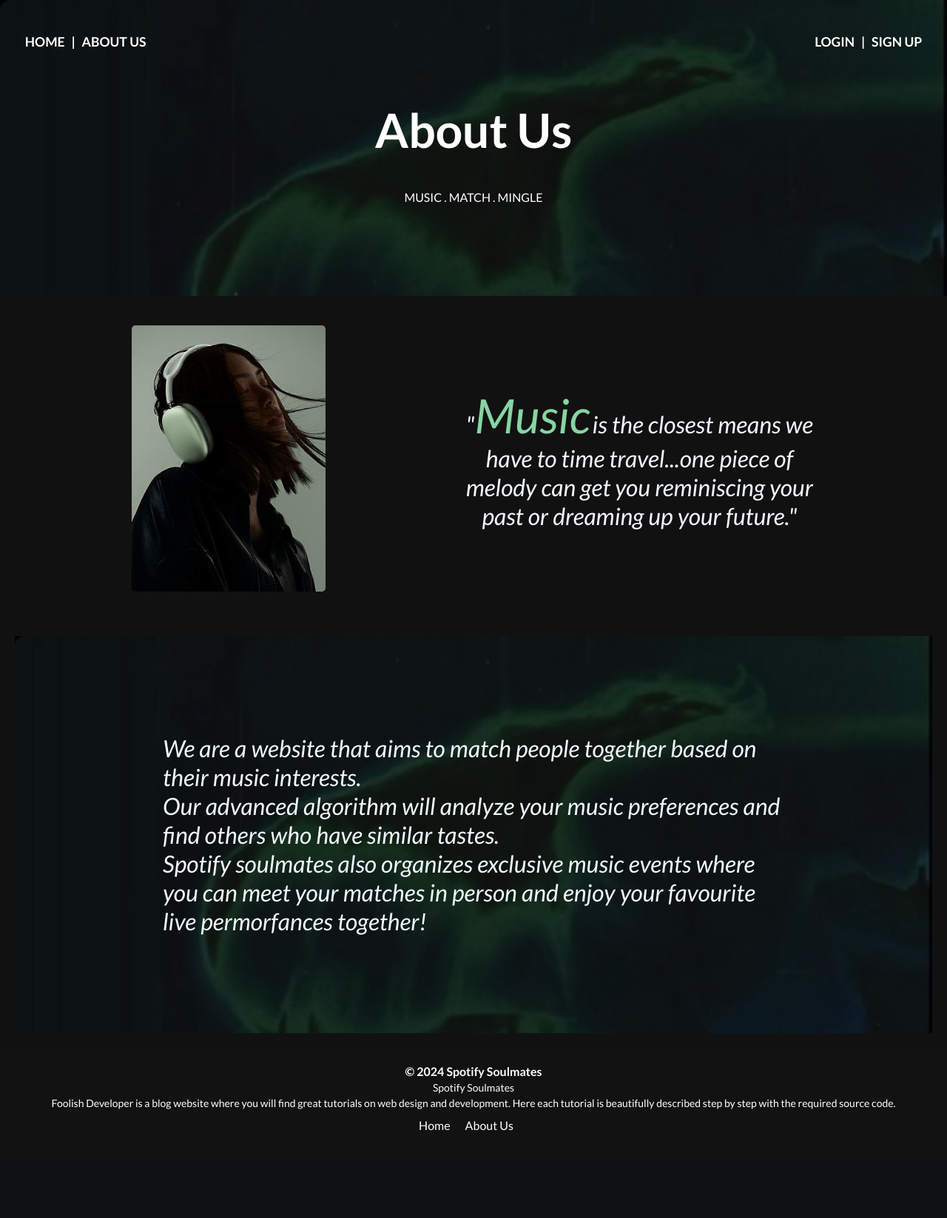
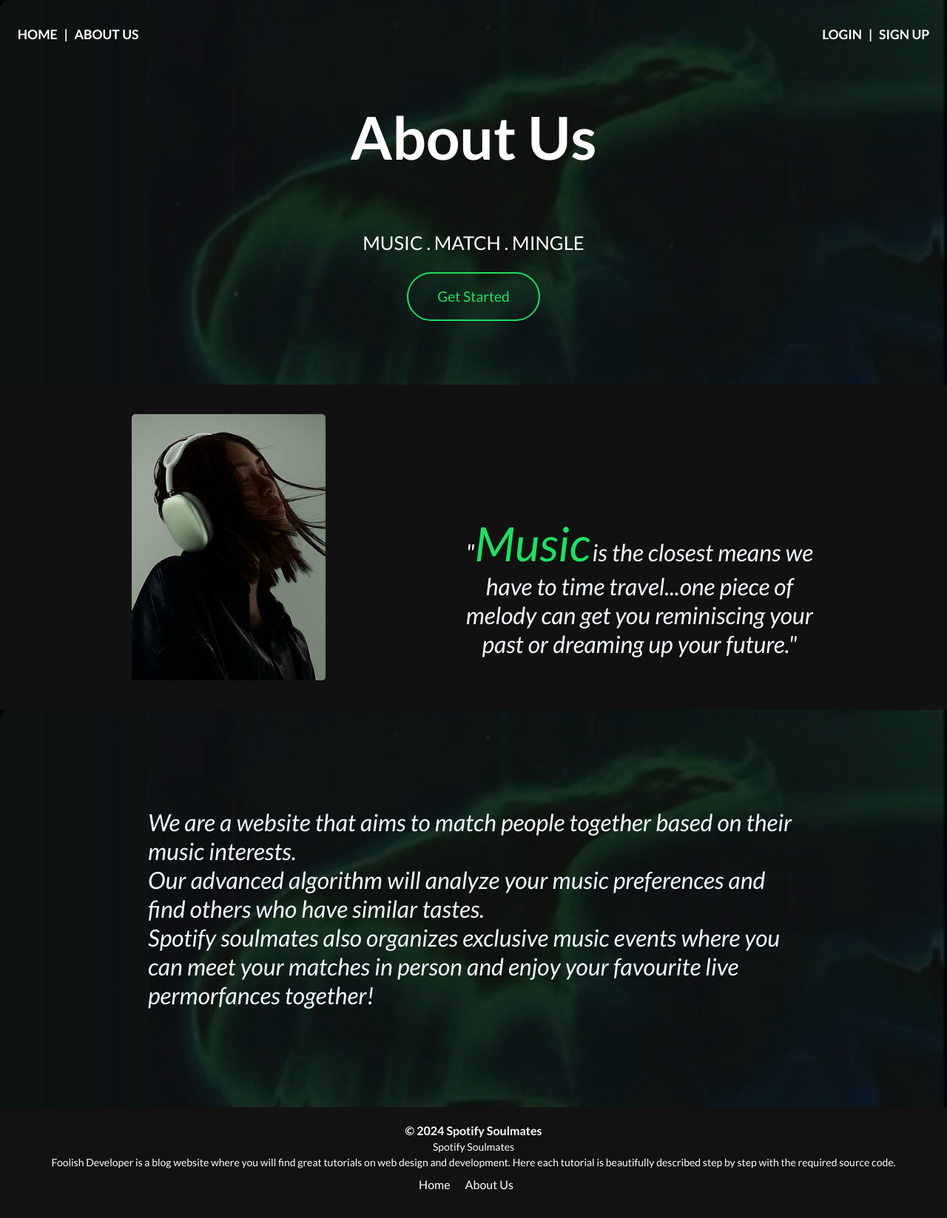
Before and after one commit to Spotify-Soulmate-Team/Spotify-Soulmate, a PHP site: page /about.html in a window 1280 px wide. Shown: the whole page at 74% size. Before the commit the page ends 1529 px from the top, so only its background shows below. Run offline with PHP 8.4, Linux system fonts and the light colour scheme; some web fonts are replaced.

Commit message:
finalizing about page

```diff
--- a/about.html
+++ b/about.html
@@ -14,22 +14,29 @@
     <header class="main-header">
       <nav class="nav main-nav">
         <div class="nav-content">
-            <a href="index.html"><p> HOME </span> </p></a>
+          <a href="index.html" class="nav-item"><p> HOME </span> </p></a>
           <p class="splitter"> | </p>
-            <a href=""><p> ABOUT US </p></a>
+          <a href="about.html" class="nav-item"><p> ABOUT US </p></a>
         </div>
         <div class="nav-content">
-            <a href=""><p> LOGIN </p></a>
+          <a href="" class="nav-item"><p> LOGIN </p></a>
           <p class="splitter"> | </p>
-            <a href=""><p> SIGN UP </p></a>
+          <a href="" class="nav-item"><p> SIGN UP </p></a>
         </div>
       </nav>
+      <div class="header-content-div">
         <h1 class="about-us-header"> About Us </h1>
-        <p  style="text-align: center;"> MUSIC .  MATCH . MINGLE </p>
+        <p  class="header-content"> MUSIC .  MATCH . MINGLE </p>
+        <div class="button-div">
+          <a href="index.html#fav-artist-section">
+            <button class="header-button">Get Started</button>
+          </a>
+        </div>
+      </div>
       </header>
    <section class="section-one">
     <div class="image-div">
-        <img src="imgg.jpg" alt="about us image" class="section-img">
+        <img src="abt-section-img.jpg" alt="about us image" class="section-img">
     </div>
     <div class="section-content">
         <p class="texting">
@@ -37,7 +44,7 @@
      </p>
     </div>
    </section>
-   <section>
+   <section class="section-two">
      <div class="division">
         <p class="styling">
        We are a website that aims to match people together based on their music interests. <br>
@@ -56,7 +63,7 @@
           <p>Foolish Developer is a blog website where you will find great tutorials on web design and development. Here each tutorial is beautifully described step by step with the required source code.</p>
           <ul>
             <li><a href="index.html">Home</a></li>
-            <li><a href="#">About Us</a></li>
+            <li><a href="about.html">About Us</a></li>
           </ul>
         </div>
       </footer>
--- a/css/about.css
+++ b/css/about.css
@@ -1,11 +1,11 @@
 .main-header{
-    height: 50vh;
+    height: 65vh;
     color: white;
     background-color: rgba(0,0,0,.6);
-    background-image: url("/sp.jpeg");
+    background-image: url("/header-img.jpeg");
     background-blend-mode: multiply;
     background-size:cover;
-    padding: 20px;
+    padding: 10px;
   }
 .header-one{
     text-align: left;
@@ -15,7 +15,8 @@
 
 .text{
     font-size: 4em;
-    color: #86d5a3;
+    color: #1fdf64;
+    /* #86d5a3 */
 }
 .styling{
     font-size: 2em;
@@ -26,9 +27,38 @@
     font-size: 1em;
     background-color: black;
 }
+.header-content-div{
+    display: flex;
+    flex-direction: column;
+    justify-content: center;
+}
 .about-us-header{
-    font-size: 4em;
+    font-size: 5em;
     text-align: center;
+}
+.header-content{
+    font-size: 1.6em;
+    text-align: center;
+}
+.button-div{
+    display: flex;
+    flex-direction: row;
+    justify-content: center;
+}
+.header-button{
+    width: 180px;
+    padding: 1em;
+    background-color: transparent;
+    color: #1fdf64;
+    border: 2px solid #1fdf64;
+    border-radius: 40px;
+    font-size: 1.2em;
+    transition: 0.3s ease-in-out;
+}
+.header-button:hover{
+    cursor: pointer;
+    color: white;
+    background-color: #1fdf64;
 }
 .signin-input {
     width: 200px;
@@ -58,7 +88,7 @@
     margin: 20px auto;
     max-width: 800px;
     text-align: center;
-    padding-top: 125pxpx;
+    padding-top: 125px;
     padding-right: 150px;
 }
 img {
@@ -73,7 +103,7 @@
     height: 80vh;
     color: white;
     background-color: rgba(0,0,0,.6);
-    background-image: url("/sp.jpeg");
+    background-image: url("/header-img.jpeg");
     background-blend-mode: multiply;
     background-size:cover;
     padding-bottom: 35px;
@@ -102,8 +132,11 @@
     flex-direction: column;
     justify-content: center;
 }
+.section-two{
+    padding: 0;
+}
 .division{
-    background-image: url(/sp.jpeg);
+    background-image: url(/header-img.jpeg);
     background-blend-mode: multiply;
     background-size:cover;
     background-color: rgba(0,0,0,.6);
--- a/css/style.css
+++ b/css/style.css
@@ -14,19 +14,19 @@
   height: 100vh;
   color: white;
   background-color: rgba(0,0,0,.6);
-  background-image: url("/background\ image.jpg");
+  background-image: url("/header-img.jpeg");
   background-blend-mode: multiply;
   background-size:cover;
   padding-bottom: 35px;
 }
-.artist-name{
+.website-name{
   color: #1fdf64;
   font-size: 2em;
   text-align: center;
   margin-top: 300px ;
   font-weight: normal;
 }
-.artist-name-large
+.website-name-large
 {
   font-size:5em;
 }
@@ -102,7 +102,7 @@
   height: 100vh;
   margin: 0;
   padding: 0;
-  background-color: black;
+  background-color: #121212;
   color: #1fdf64;
 }
 
@@ -131,7 +131,7 @@
   margin-top: 3.5em;
   font-size: 1.5em;
   padding: 0.75em;
-  border: 3px solid rgb(255, 0, 0); /* Set the border width and color */
+  border: 2px solid rgb(255, 0, 0); /* Set the border width and color */
   border-radius: 13px; /* Round the corners */
   padding: 20px; /* Add some padding */
   text-align: center; /* Center the text */
--- a/index.html
+++ b/index.html
@@ -23,12 +23,12 @@
         <a href="" class="nav-item"><p> SIGN UP </p></a>
       </div>
     </nav>
-    <h1 class="artist-name artist-name-large">Spotify Soulmates</h1>
+    <h1 class="website-name website-name-large">Spotify Soulmates</h1>
     <h3 class="header-content">Let Music Guide Your Love</h3>
   </header>
 
   <section>
-    <div class="section-container">
+    <div class="section-container" id="fav-artist-section">
       <label for="#artist-input" class="">Enter your Favorite artist</label>
       <input  id="artist-input" class="artist-input" type="text" placeholder="Enter Artist Here">
       <div class="top-artists">
@@ -49,7 +49,7 @@
       <p>Foolish Developer is a blog website where you will find great tutorials on web design and development. Here each tutorial is beautifully described step by step with the required source code.</p>
       <ul>
         <li><a href="index.html">Home</a></li>
-        <li><a href="#">About Us</a></li>
+        <li><a href="about.html">About Us</a></li>
       </ul>
     </div>
   </footer>
```
Also changed, not shown: test.html (deleted, +0 -10 lines), abt-section-img.jpg (renamed from imgg.jpg), background image-1.jpg (deleted), header-img.jpeg (renamed from sp.jpeg). Lines whose indentation alone changed are shown as unchanged.
